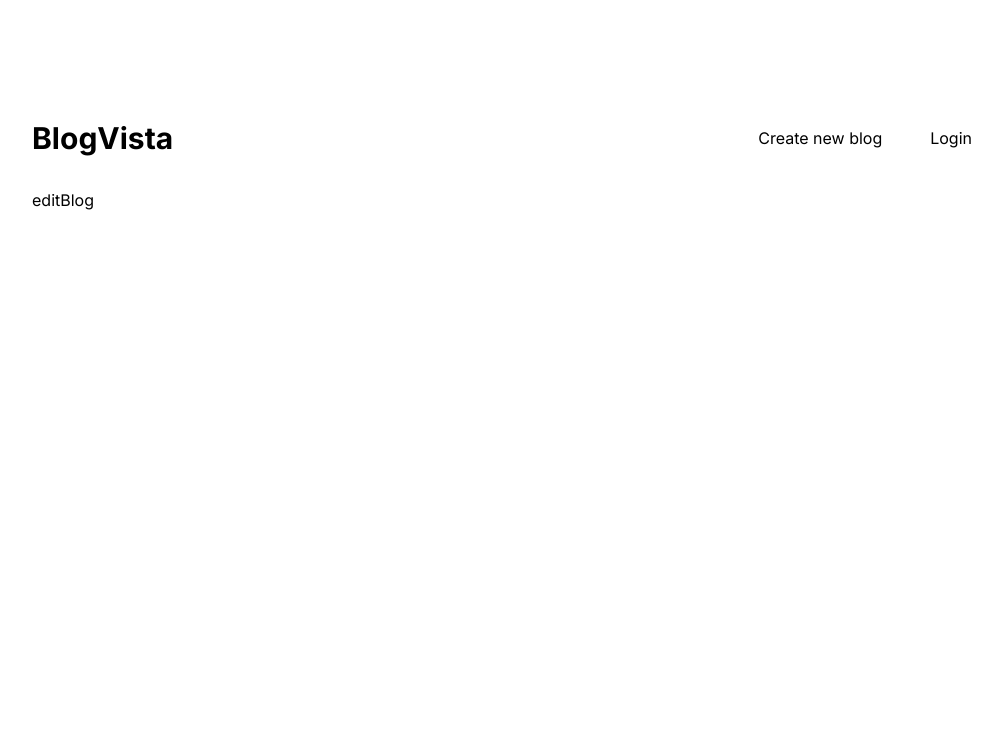
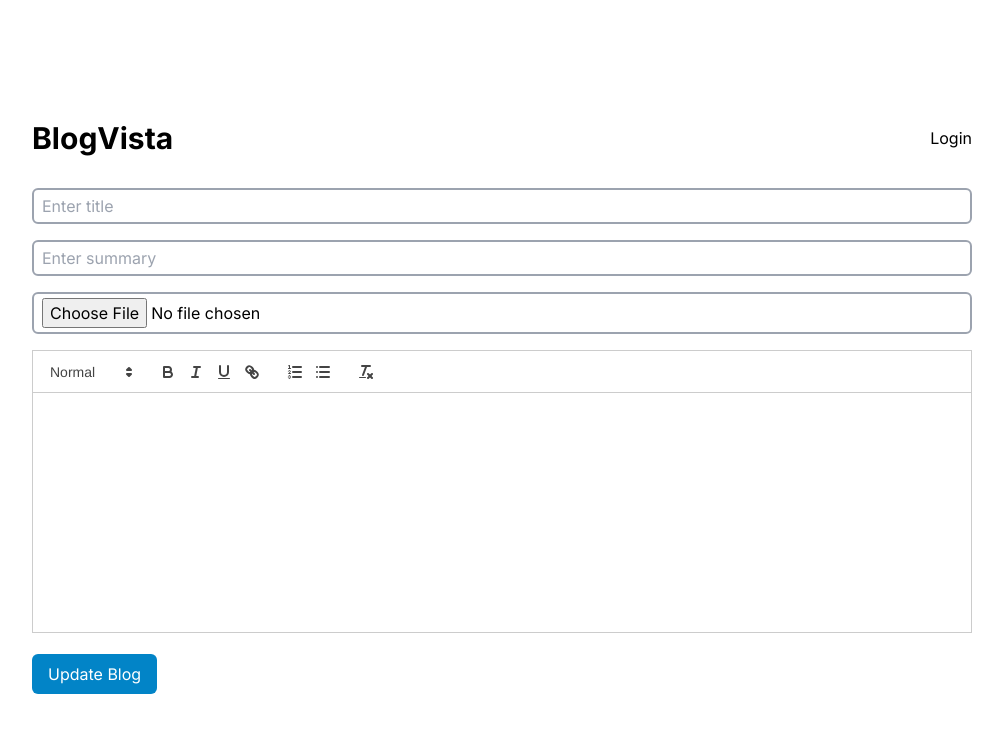
Before and after one commit to Kishan2029/BlogVista, a Next.js app: page /editBlog/1 in a window 1280 px wide. Shown: the top 732 px of the page, without its empty margins (138-1141 px from the left). Built offline with nearby package versions, Linux system fonts and the light colour scheme; no server answers.

Commit message:
signin with google is completed

```diff
--- a/package.json
+++ b/package.json
@@ -13,6 +13,7 @@
     "eslint": "8.49.0",
     "eslint-config-next": "13.5.1",
     "next": "13.5.1",
+    "next-auth": "^4.23.1",
     "postcss": "8.4.30",
     "react": "18.2.0",
     "react-dom": "18.2.0",
--- /dev/null
+++ b/src/app/api/auth/[...nextauth]/route.js
@@ -0,0 +1,15 @@
+import NextAuth from 'next-auth';
+import GoogleProvider from 'next-auth/providers/google';
+
+
+
+const handler = NextAuth({
+    providers: [
+        GoogleProvider({
+            clientId: process.env.GOOGLE_ID,
+            clientSecret: process.env.GOOGLE_SECRET,
+        })
+    ]
+})
+
+export { handler as GET, handler as POST }
--- a/src/app/blog/[id]/page.jsx
+++ b/src/app/blog/[id]/page.jsx
@@ -1,10 +1,16 @@
+"use client";
 import Image from "next/image";
 import React from "react";
 import { BiEdit } from "react-icons/bi";
 import coverImage from "../../../../public/images/cover.jpeg";
 import { stringSplit } from "@/util/helper";
+import { useRouter, usePathname } from "next/navigation";
 
 const blog = () => {
+  const router = useRouter();
+  const pathname = usePathname();
+  const blogId = pathname.split("blog/")[1];
+
   const data = {
     title:
       "Lorem Ipsum is simply dummy text of the printing text of the printing",
@@ -25,7 +31,10 @@ const blog = () => {
         </div>
         <div className="text-xs font-bold mb-3 text-black">{data.author}</div>
         <div className="flex justify-center">
-          <button className="flex items-center space-x-2 bg-gray-700 py-2 px-4 rounded-md text-white text-sm">
+          <button
+            className="flex items-center space-x-2 bg-gray-700 py-2 px-4 rounded-md text-white text-sm"
+            onClick={() => router.push(`/editBlog/${blogId}`)}
+          >
             <BiEdit />
 
             <span>Edit this post</span>
--- a/src/app/editBlog/[id]/page.jsx
+++ b/src/app/editBlog/[id]/page.jsx
@@ -1,7 +1,60 @@
-import React from "react";
+"use client";
+import { useState } from "react";
+import ReactQuill from "react-quill";
+import "react-quill/dist/quill.snow.css";
+import { useRouter } from "next/navigation";
 
 const editBlog = () => {
-  return <div>editBlog</div>;
+  const router = useRouter();
+  const [title, setTitle] = useState("");
+  const [summary, setSummary] = useState("");
+  const [image, setImage] = useState("");
+  const [content, setContent] = useState("");
+
+  const updateBlog = () => {
+    console.log(title, summary, content);
+    router.push("/");
+  };
+  return (
+    <div className="flex-col space-y-4 ">
+      <input
+        type="text"
+        id="title"
+        placeholder="Enter title"
+        className="border-2 rounded-md px-2 py-1 w-full border-gray-400"
+        onChange={(e) => setTitle(e.target.value)}
+      />
+      <input
+        type="text"
+        id="summary"
+        placeholder="Enter summary"
+        className="border-2 rounded-md px-2 py-1 w-full border-gray-400"
+        onChange={(e) => setSummary(e.target.value)}
+      />
+      <input
+        type="file"
+        id="cover"
+        placeholder="Select image"
+        className="border-2 rounded-md px-2 py-1 w-full border-gray-400"
+      />
+      <div>
+        <ReactQuill
+          theme="snow"
+          value={content}
+          onChange={setContent}
+          className="h-60"
+        />
+      </div>
+      <div>
+        <button
+          className="mt-12 bg-sky-600 px-4 py-2 text-white rounded-md text-md"
+          onClick={updateBlog}
+        >
+          Update Blog
+        </button>
+      </div>
+    </div>
+  );
 };
 
 export default editBlog;
--- a/src/app/layout.js
+++ /dev/null
@@ -1,25 +0,0 @@
-import Nav from '@/components/Nav'
-import './globals.css'
-import { Inter } from 'next/font/google'
-
-
-const inter = Inter({ subsets: ['latin'] })
-
-export const metadata = {
-  title: 'BlogVista',
-  description: 'App where you can share knowledge',
-}
-
-export default function RootLayout({ children }) {
-  return (
-    <html lang="en">
-      <body className={inter.className}>
-        <div className="app">
-          <Nav />
-          {children}
-        </div>
-
-      </body>
-    </html >
-  )
-}
--- /dev/null
+++ b/src/app/layout.jsx
@@ -0,0 +1,26 @@
+import Nav from "@/components/Nav";
+import "./globals.css";
+import { Inter } from "next/font/google";
+import Provider from "@/components/Provider";
+
+const inter = Inter({ subsets: ["latin"] });
+
+export const metadata = {
+  title: "BlogVista",
+  description: "App where you can share knowledge",
+};
+
+export default function RootLayout({ children }) {
+  return (
+    <html lang="en">
+      <body className={inter.className}>
+        <Provider>
+          <div className="app">
+            <Nav />
+            {children}
+          </div>
+        </Provider>
+      </body>
+    </html>
+  );
+}
--- a/src/app/login/page.jsx
+++ b/src/app/login/page.jsx
@@ -1,7 +1,36 @@
-import React from "react";
+"use client";
+import React, { useEffect } from "react";
+import { useSession, signIn, signOut } from "next-auth/react";
+import { FcGoogle } from "react-icons/fc";
+import { useRouter } from "next/navigation";
 
 const login = () => {
-  return <div>login</div>;
+  const { status } = useSession();
+  console.log("Inlogin");
+
+  const router = useRouter();
+
+  const login = () => {
+    signIn("google");
+  };
+
+  useEffect(() => {
+    if (status === "authenticated") {
+      router.push("/");
+    }
+  }, [status]);
+  return (
+    <div className="flex justify-center mt-52">
+      <button
+        className="flex items-center space-x-2 bg-gray-600 py-2 px-4 rounded-md text-white text-base"
+        onClick={login}
+      >
+        <FcGoogle style={{ fontSize: "2rem" }} />
+
+        <span>Sign in with Google</span>
+      </button>
+    </div>
+  );
 };
 
 export default login;
--- a/src/components/Nav.jsx
+++ b/src/components/Nav.jsx
@@ -1,19 +1,38 @@
+"use client";
 import Link from "next/link";
 import React from "react";
+import { useRouter } from "next/navigation";
+
+import { useSession, signOut } from "next-auth/react";
 
 const Nav = () => {
+  const { status } = useSession();
+  const router = useRouter();
   return (
     <div className="flex justify-between align-between items-center mb-8">
       <Link href="/">
         <div className="text-3xl font-bold">BlogVista</div>
       </Link>
       <div className="flex space-x-12">
-        <Link href="/createBlog">
-          <div>Create new blog</div>
-        </Link>
-        <Link href="/login">
-          <div>Login</div>
-        </Link>
+        {status === "authenticated" && (
+          <Link href="/createBlog">
+            <div>Create new blog</div>
+          </Link>
+        )}
+        {status === "authenticated" ? (
+          <div
+            className="cursor-pointer"
+            onClick={async () => {
+              signOut({ callbackUrl: "/login" });
+            }}
+          >
+            Logout
+          </div>
+        ) : (
+          <Link href="/login">
+            <div className="cursor-pointer">Login</div>
+          </Link>
+        )}
       </div>
     </div>
   );
--- /dev/null
+++ b/src/components/Provider.jsx
@@ -0,0 +1,9 @@
+"use client";
+
+import { SessionProvider } from "next-auth/react";
+
+const Provider = ({ children, session }) => (
+  <SessionProvider session={session}>{children}</SessionProvider>
+);
+
+export default Provider;
```
Also changed, not shown: src/middleware.js (added, +15 -0 lines), 2 other files (tests, documents, lock files or other folders).
